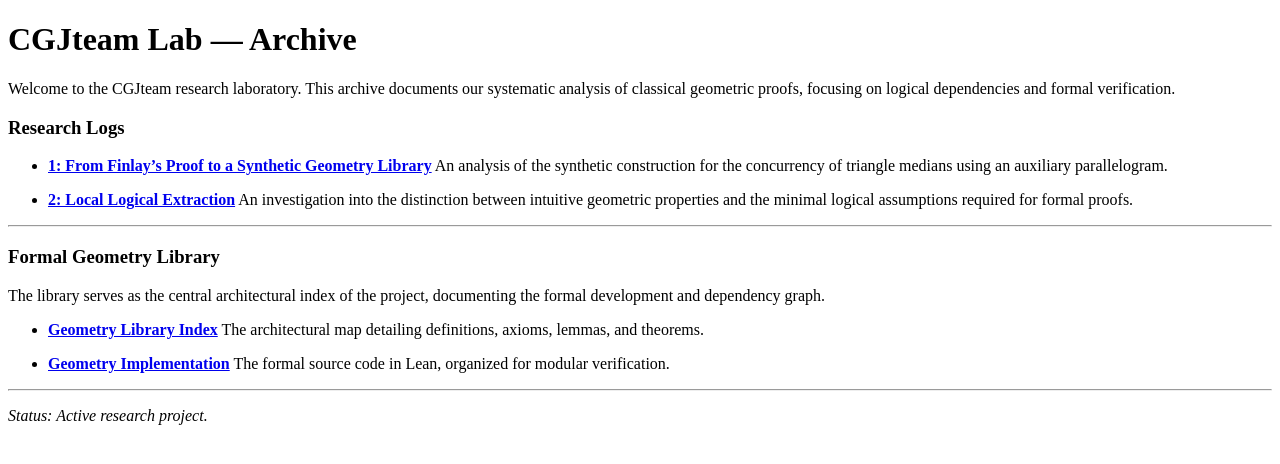
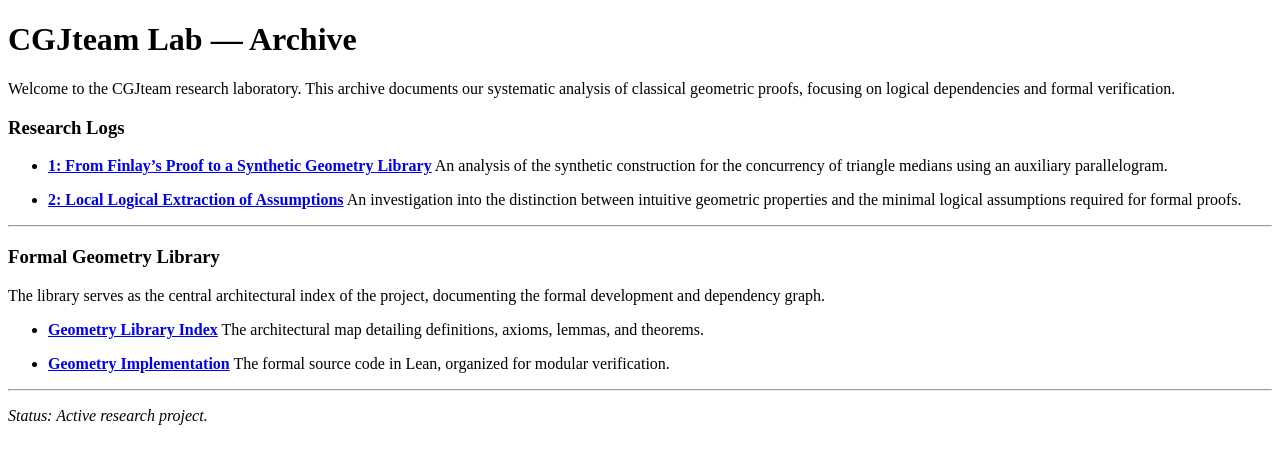
Before and after one commit to cgjteam/cgjteam.github.io, a Jekyll site: the page built from index.md, in a window 1280 px wide. Shown: the top 464 px of the page. Built offline with Jekyll 4.4.1, drawn with Linux system fonts in a browser that asks for light colours; comment, search, counter and statistics services are not loaded; our own code applies the rules of GitHub Pages for plain Markdown files.

Commit message:
Update title of Local Logical Extraction entry

```diff
--- a/index.md
+++ b/index.md
@@ -11,7 +11,7 @@ Welcome to the CGJteam research laboratory. This archive documents our systemati
 * **[1: From Finlay's Proof to a Synthetic Geometry Library](log-001.md)**
   An analysis of the synthetic construction for the concurrency of triangle medians using an auxiliary parallelogram.
 
-* **[2: Local Logical Extraction](log-002.md)**
+* **[2: Local Logical Extraction of Assumptions](log-002.md)**
   An investigation into the distinction between intuitive geometric properties and the minimal logical assumptions required for formal proofs.
 
 ---
```
